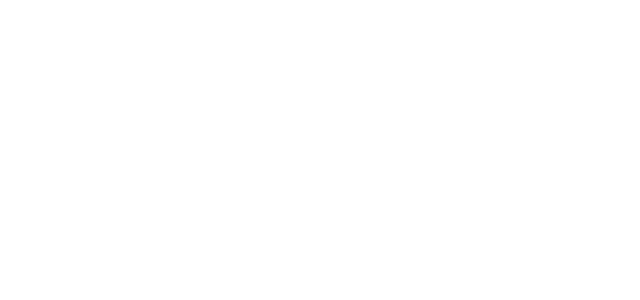
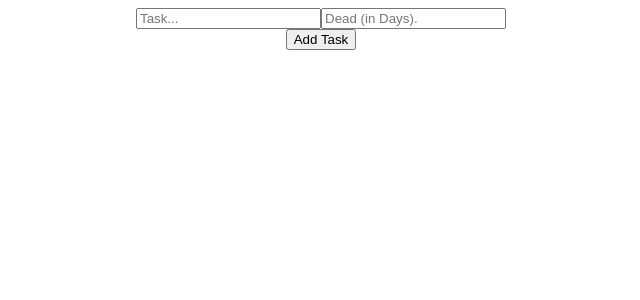
Before and after one commit to fwd-repo/typescript-todolist, a React (Create React App) app: page / in a window 1280 px wide. Shown: the top 300 px of the page, without its empty margins (319-959 px from the left). Built offline with nearby package versions, Linux system fonts and the light colour scheme.

Commit message:
Add app elements

```diff
--- a/src/App.tsx
+++ b/src/App.tsx
@@ -1,8 +1,20 @@
-import React from 'react'
+import React, { FC } from 'react'
 import './App.css'
 
-function App() {
-  return <div className='App'></div>
+const App: FC = () => {
+  return (
+    <div className='App'>
+      {' '}
+      <div className='header'>
+        <div className='inputContainer'>
+          <input type='text' placeholder='Task...' />
+          <input type='number' placeholder='Dead (in Days).' />
+        </div>
+        <button>Add Task</button>
+      </div>
+      <div className='todoList'></div>
+    </div>
+  )
 }
 
 export default App
```
